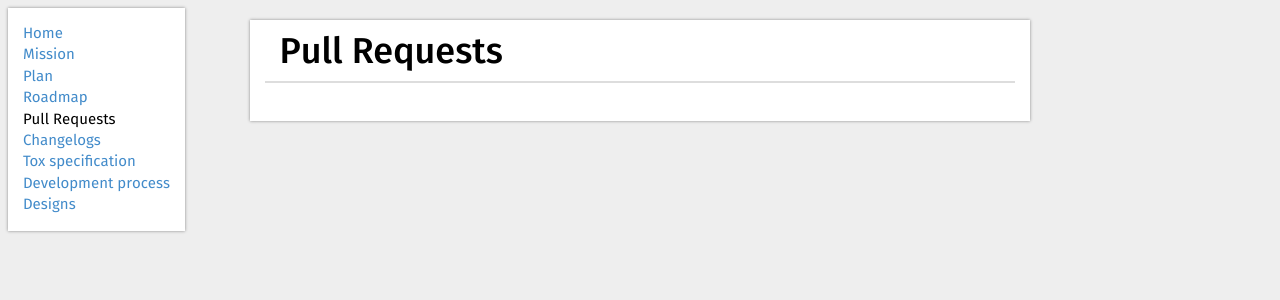
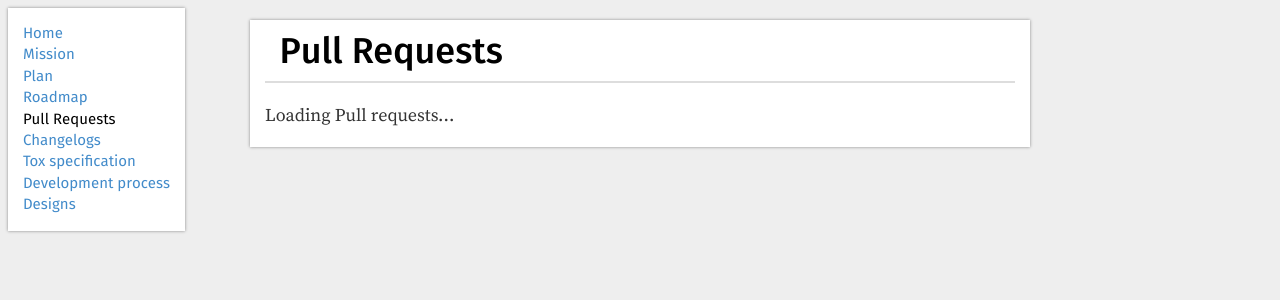
Before and after one commit to TokTok/website, a Jekyll site: the page built from toktok/pulls.html, in a window 1280 px wide. Shown: the top 300 px of the page. Built offline with Jekyll 4.4.1, drawn with Linux system fonts in a browser that asks for light colours.

Commit message:
use twemoij.js to enable emoij in all browsers
- https://github.com/twitter/twemoji
- a makefile greps all used emoijs from the markup files and
  downloads the relevant emoij images from github. Cloning the repo
  would be overkill as it is > 500MB.

```diff
--- a/toktok/pulls.html
+++ b/toktok/pulls.html
@@ -5,6 +5,9 @@ permalink: pulls.html
 menu_index: 5
 ---
 
+<div class="loading">Loading Pull requests...</div>
+
+<script src="{{ relative }}static/css/twemoji-2.2.3.min.js"></script>
 <script>
   var repoSection = document.querySelector('main');
   var requestHeaders = new Headers();
@@ -15,7 +18,7 @@ menu_index: 5
 
   var stateIcon = {
     clean: '&#x2705;',
-    dirty: '&#x274C;',
+    dirty: '&#x274c;',
     unknown: '&#x231b;',
     unstable: '&#x1f6a7;',
   };
@@ -23,6 +26,10 @@ menu_index: 5
   fetch('https://git-critique.herokuapp.com/hello/pulls', requestInit)
   .then(function(response) { return response.json(); })
   .then(function(json) {
+
+    var loadingDiv = repoSection.querySelector("div.loading");
+    loadingDiv.parentNode.removeChild(loadingDiv);
+
     for (var i = 0; i < json.length; i++) {
       if (json[i].length > 0) {
         var repoTitle = document.createElement('h2');
@@ -62,6 +69,13 @@ menu_index: 5
           prTable.appendChild(listItem);
         }
         repoSection.appendChild(prTable);
+        // parse emoji in the content to ensure it gets displayed correctly in all browsers
+        twemoji.size = '16x16'; // This can be set to 16x16, 36x36, or 72x72
+        twemoji.parse(prTable, {
+            callback: function(icon, options) {
+              return '{{ relative }}static/img/emoij/' + options.size + '/' + icon + '.png';
+            }
+        });
       }
     }
   });
--- a/toktok/static/css/main.css
+++ b/toktok/static/css/main.css
@@ -103,3 +103,8 @@ tr.packet-row:nth-child(odd) {
 .tooltip:hover .tooltiptext {
   visibility: visible;
 }
+
+img.emoji {
+  margin: 0 !important;
+  display: inline !important;
+}
```
Also changed, not shown: toktok/static/css/twemoji-2.2.3.min.js (added), 2 other files.
